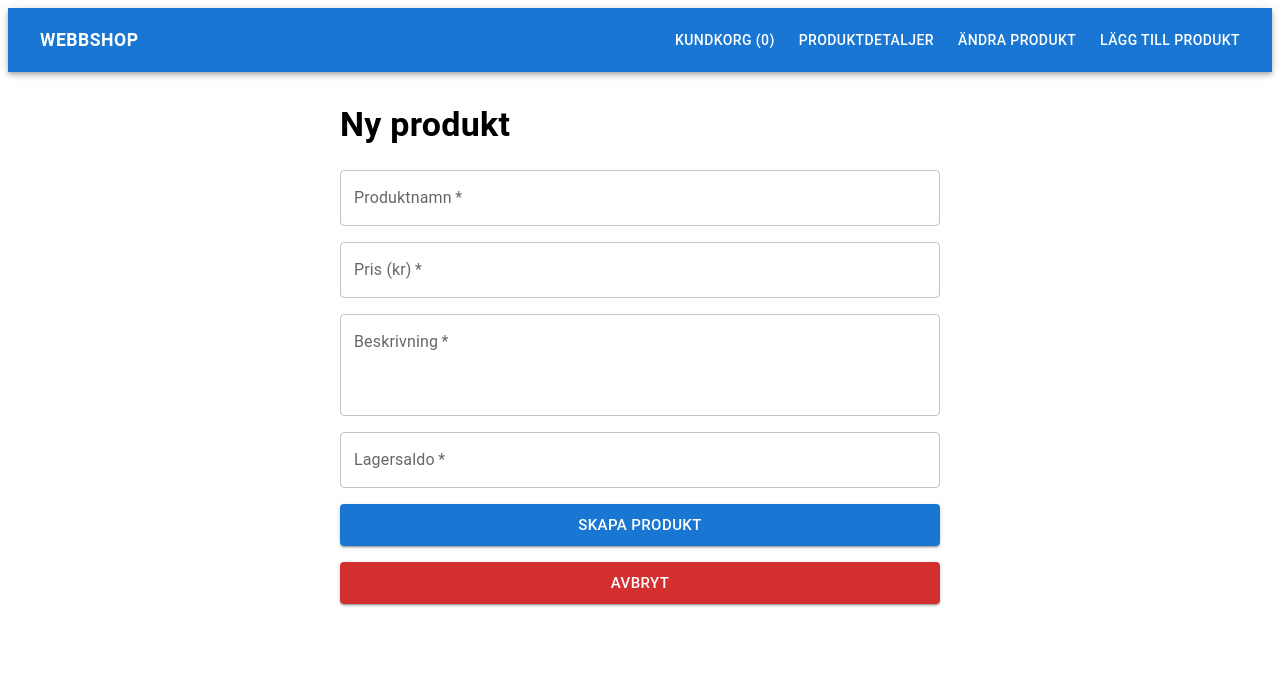
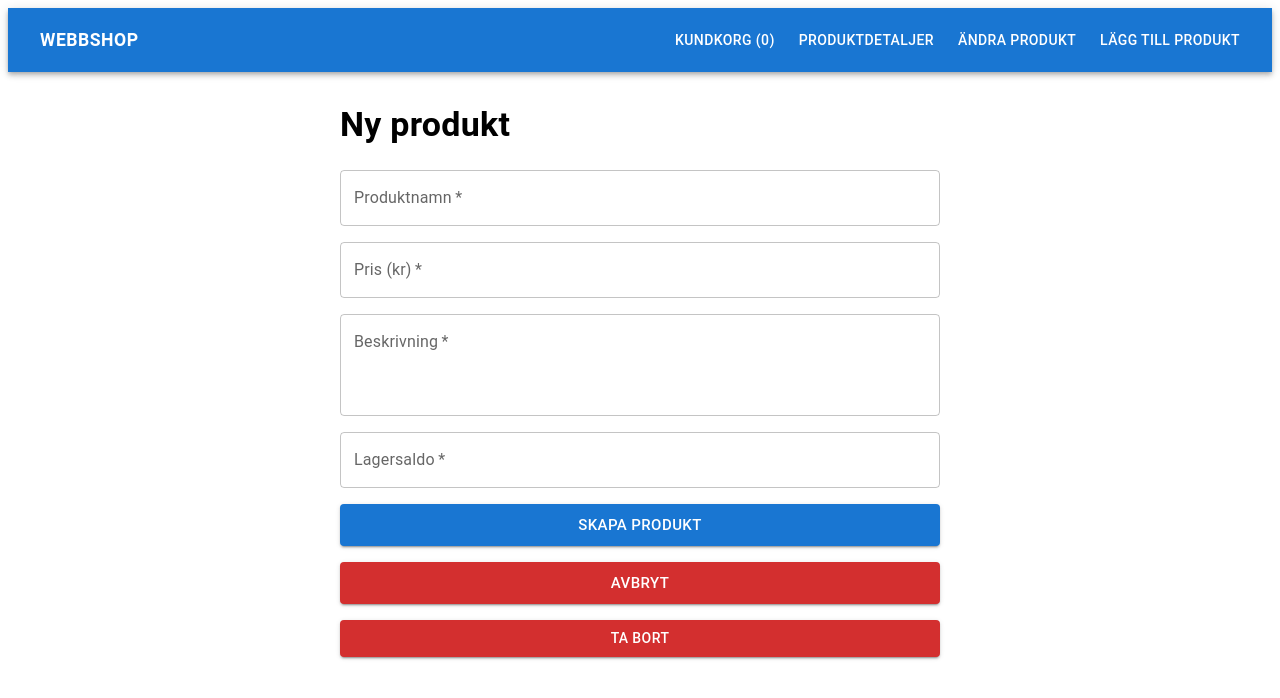
Before and after one commit to h24kengh/gik2xk-grupp-11-projekt, a React (Vite) app in the folder client/: page /product/new in a window 1280 px wide. Shown: the top 698 px of the page. Built offline with nearby package versions, Linux system fonts and the light colour scheme.

Commit message:
Update ProductForm.jsx

```diff
--- a/client/src/views/ProductForm.jsx
+++ b/client/src/views/ProductForm.jsx
@@ -1,7 +1,7 @@
 import { useParams, useNavigate } from 'react-router-dom';
 import { Box, Typography, TextField, Button, Stack, Alert, CircularProgress } from '@mui/material';
 import { useState, useEffect } from 'react';
-import { getOne, create, update } from '../services/ProductService';
+import { getOne, create, update, remove } from '../services/ProductService';
 
 function ProductForm() {
   const { id } = useParams();
@@ -52,6 +52,10 @@ function ProductForm() {
     // Rensa fel när användaren skriver
     if (error) setError('');
   };
+
+  function onDelete() {
+    remove(id).then(response => console.log(response));
+  }
 
   const validateForm = () => {
     if (!formData.name.trim()) {
@@ -206,6 +210,15 @@ function ProductForm() {
           >
             Avbryt
           </Button>
+
+          <Button onClick={onDelete} variant="contained" color="error">
+            Ta bort
+          </Button>
+
+         {/*  <Button onClick={onSave} variant="contained" color= "success">
+            Spara
+          </Button> */}
+
         </Stack>
       </form>
     </Box>
```
